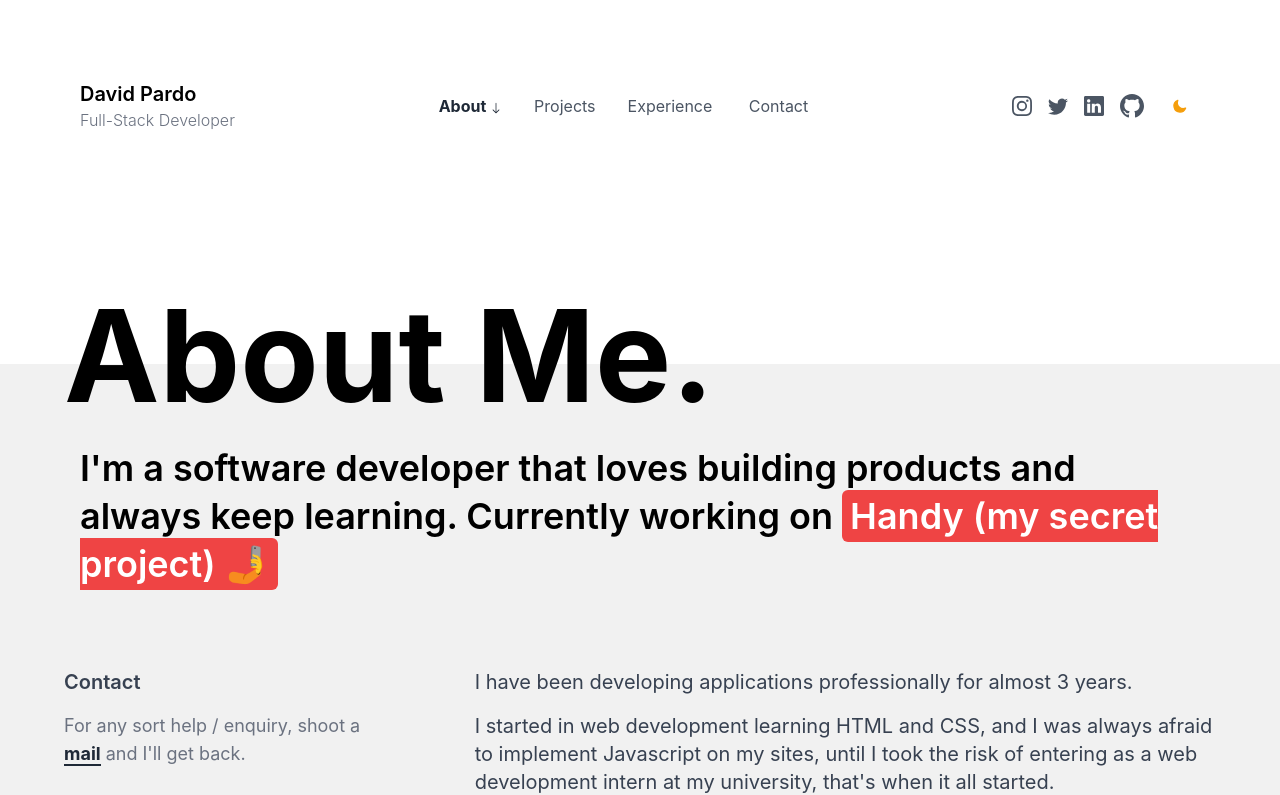
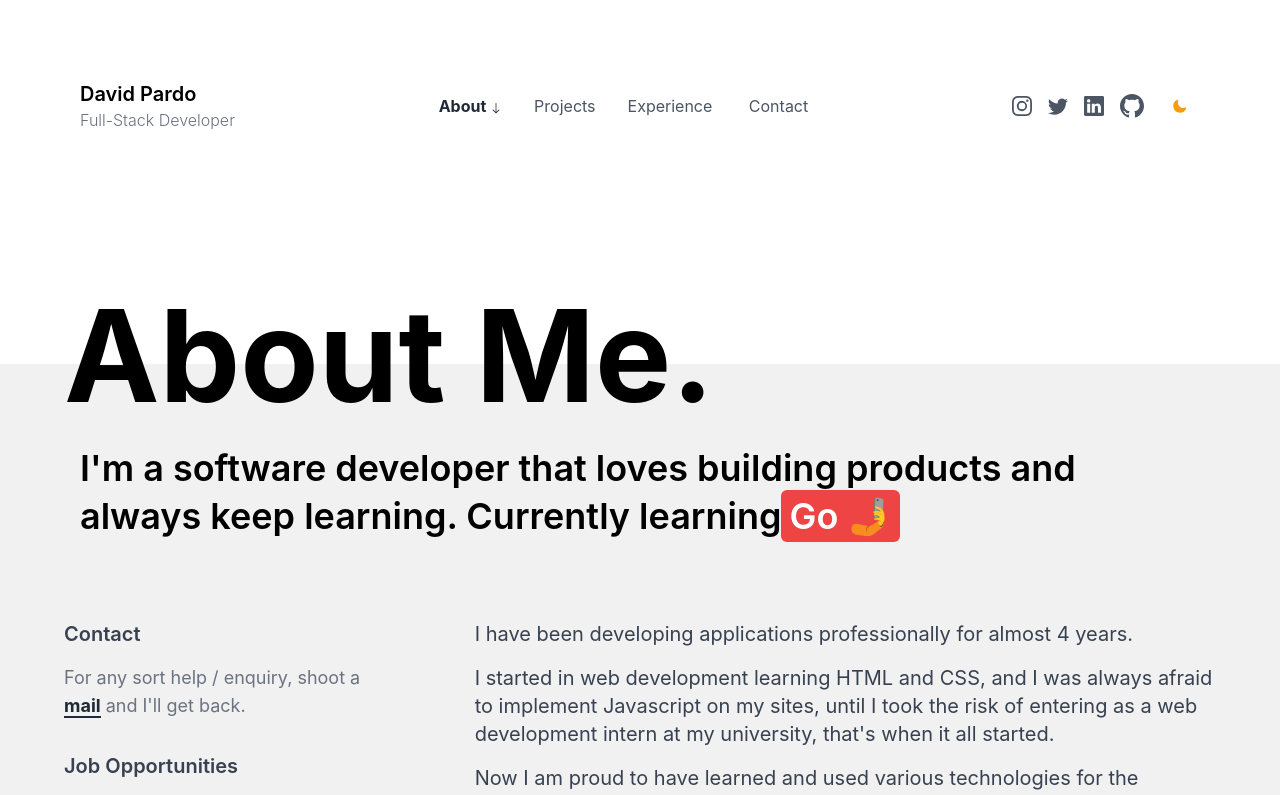
Before and after one commit to davidPardoC/davidpardo, a Next.js app: page /about in a window 1280 px wide. Shown: the top 795 px of the page. Built offline with nearby package versions, Linux system fonts and the light colour scheme.

Commit message:
Change a litle about me

```diff
--- a/components/AboutMe.js
+++ b/components/AboutMe.js
@@ -1,4 +1,3 @@
-import React from "react";
 import userData from "@constants/data";
 
 export default function AboutMe() {
@@ -15,7 +14,7 @@ export default function AboutMe() {
             className="leading-loose text-2xl md:text-4xl font-semibold  mx-4"
             style={{ lineHeight: "3rem" }}
           >
-            {userData.about.title}. Currently working on{" "}
+            {userData.about.title}. Currently learning
             <a
               className="bg-red-500 rounded-md px-2 py-1 text-white"
               href={userData.about.currentProjectUrl}
--- a/constants/data.js
+++ b/constants/data.js
@@ -43,12 +43,12 @@ const userData = {
     title:
       "I'm a software developer that loves building products and always keep learning",
     description: [
-      `I have been developing applications professionally for almost 3 years.`,
+      `I have been developing applications professionally for almost 4 years.`,
       `I started in web development learning HTML and CSS, and I was always afraid to implement Javascript on my sites, until I took the risk of entering as a web development intern at my university, that's when it all started.`,
       `Now I am proud to have learned and used various technologies for the development of my applications, my main stack is heavily based on Javascript / Typescript for example ReactJs,
       Reat Native, NodeJS, Express, MongoDb, Angular ,  NestJs and some AWS with EC2, S3 and CodePipeline`,
     ],
-    currentProject: "Handy (my secret project)",
+    currentProject: "Go",
     currentProjectUrl: "",
   },
   experience: [
```
